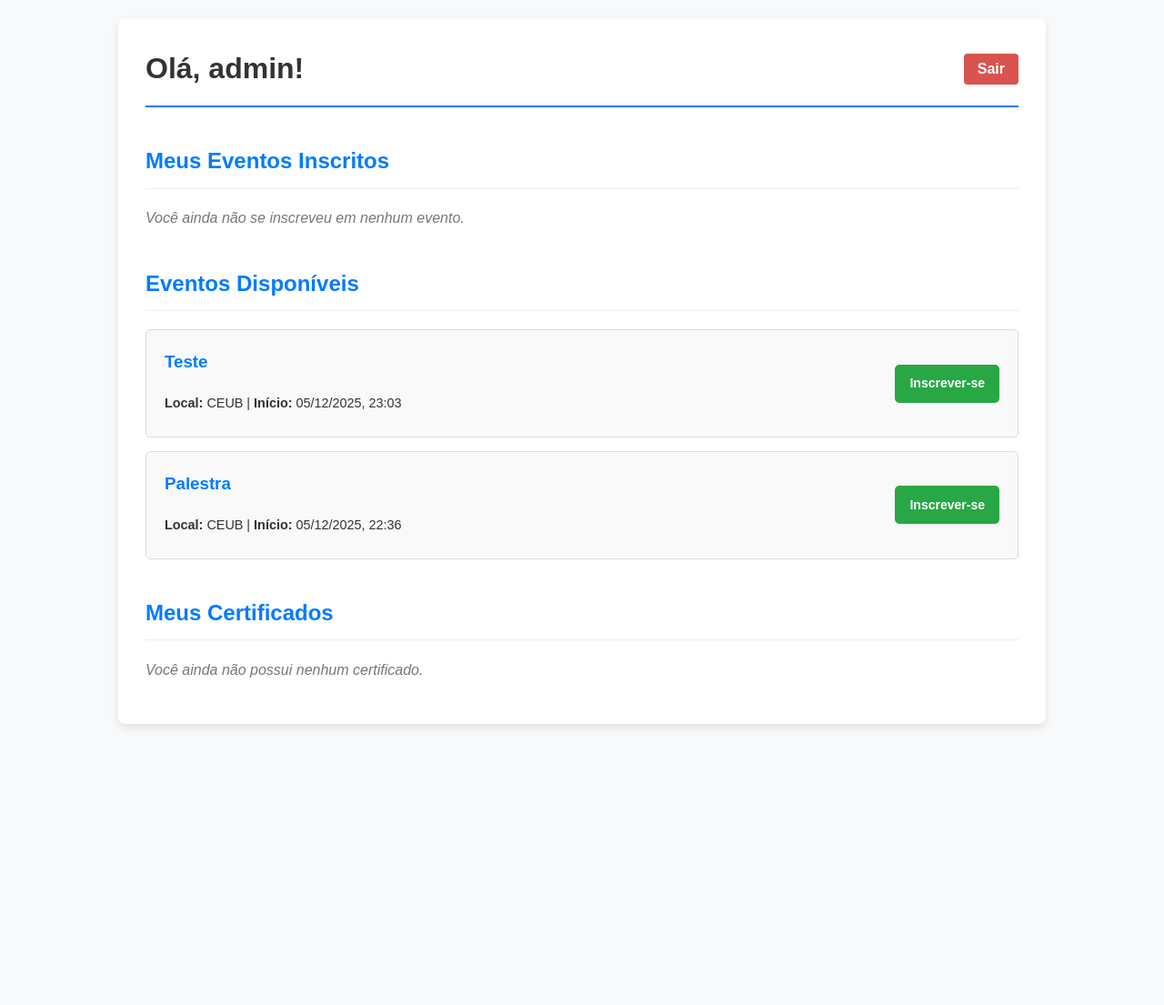
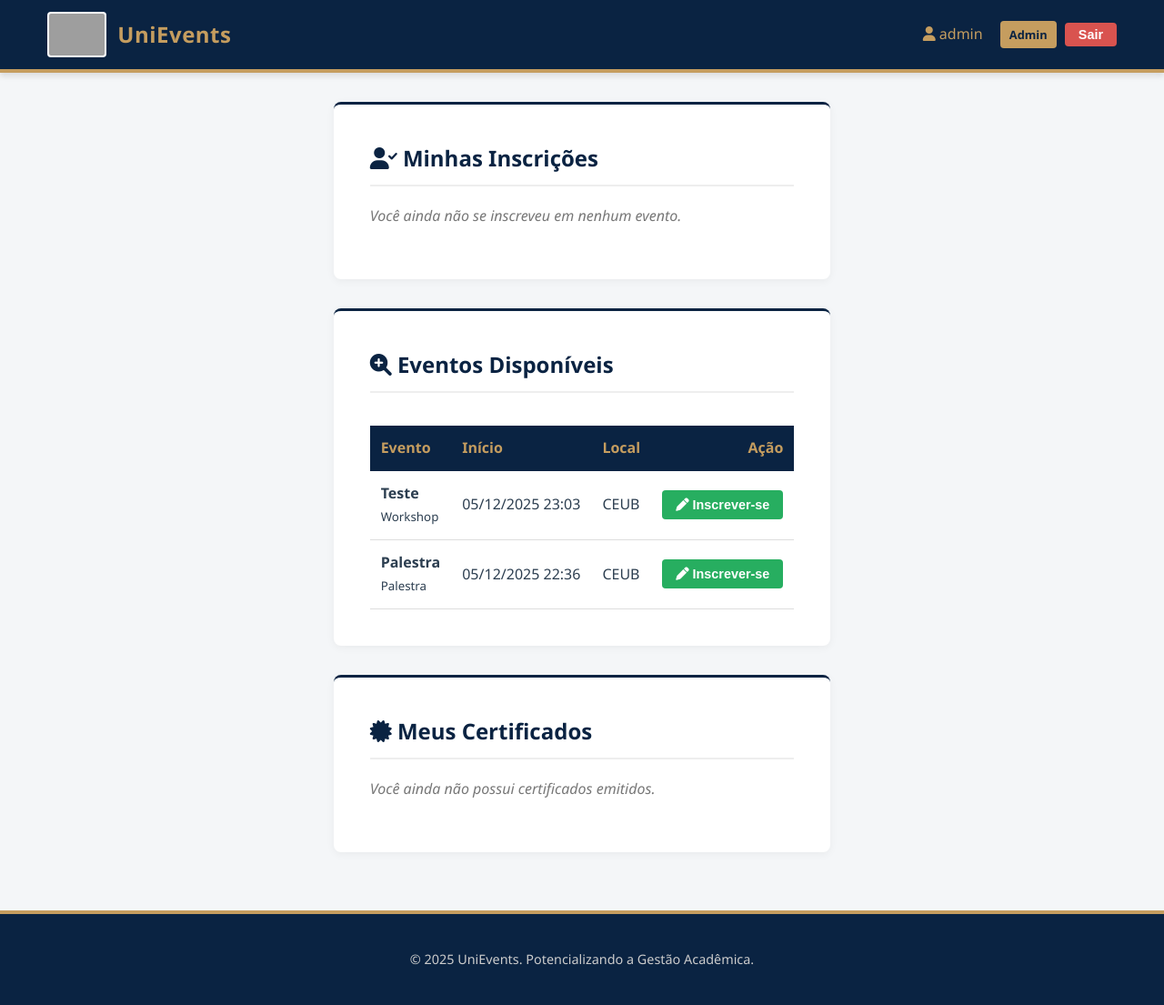
Before and after one commit to brnd1206/Sistema-de-Gestao, a Django app: page /dashboard/participante/ in a window 1280 px wide. Shown: the whole page at 91% size. Before the commit the page ends 800 px from the top, so only its background shows below. Run offline with Django 5.2, Linux system fonts and the light colour scheme; a user stored in the database is signed in; data comes from the database, SQL or seed files in the repository; grey boxes are pictures that could not be loaded.

Commit message:
Mudanças na identificação visual

```diff
--- a/Sgea/sgea_app/templates/sgea_app/dashboard/participantes_dashboard.html
+++ b/Sgea/sgea_app/templates/sgea_app/dashboard/participantes_dashboard.html
@@ -1,179 +1,136 @@
-<!DOCTYPE html>
-<html lang="pt-br">
-<head>
-    <meta charset="UTF-8">
-    <meta name="viewport" content="width=device-width, initial-scale=1.0">
-    <title>Dashboard do Participante - SGEA</title>
-    <style>
-    body { font-family: Arial, sans-serif; background-color: #f8f9fa; color: #333; line-height: 1.6; margin: 0; padding: 20px; }
-    .container { max-width: 960px; margin: auto; background: #fff; padding: 30px; border-radius: 8px; box-shadow: 0 4px 8px rgba(0,0,0,0.1); }
+{% extends 'sgea_app/base.html' %}
 
-    .header { display: flex; justify-content: space-between; align-items: center; border-bottom: 2px solid #007bff; padding-bottom: 15px; margin-bottom: 25px; }
-    .header h1 { margin: 0; }
-    .header .logout-form button { background-color: #d9534f; color: white; padding: 8px 15px; border: none; border-radius: 4px; font-weight: bold; cursor: pointer; font-size: 16px; }
+{% block title %}Painel do Aluno - UniEvents{% endblock %}
 
-    h2 { color: #007bff; border-bottom: 1px solid #eee; padding-bottom: 10px; margin-top: 40px; }
+{% block content %}
 
-    .event-list { list-style: none; padding: 0; }
-    .event-item { background: #f9f9f9; border: 1px solid #ddd; border-radius: 5px; padding: 20px; margin-bottom: 15px; display: flex; justify-content: space-between; align-items: center; }
-
-    .event-details h3 { margin-top: 0; color: #555; }
-    .event-details p { margin: 5px 0; font-size: 0.9em; }
-
-    /* --- INÍCIO DAS CORREÇÕES DOS BOTÕES --- */
-    .event-actions {
-        display: flex;
-        gap: 10px;
-        align-items: center; /* Alinha os botões verticalmente ao centro */
-    }
-
-    /* Remove margens extras do formulário que atrapalham o alinhamento */
-    .event-actions form {
-        margin: 0;
-        display: flex;
-    }
-
-    /* Estilo unificado para garantir que <a> e <button> fiquem iguais */
-    .event-actions .btn {
-        border: 1px solid transparent; /* Iguala o box-model */
-        padding: 10px 15px;
-        border-radius: 5px;
-        color: white;
-        font-weight: bold;
-        cursor: pointer;
-        text-decoration: none;
-        font-size: 14px;
-        line-height: 1.5;
-        display: inline-flex; /* Centraliza conteúdo (texto/ícone) */
-        align-items: center;
-        justify-content: center;
-        height: 42px; /* Altura fixa para garantir uniformidade */
-        box-sizing: border-box;
-    }
-
-    /* Cores dos Botões */
-    .btn-success { background-color: #28a745; }
-    .btn-danger { background-color: #d9534f; }
-
-    /* Botão Azul (Detalhes) */
-    .btn-primary { background-color: #007bff; }
-    .btn-primary:hover { background-color: #0056b3; }
-    /* --- FIM DAS CORREÇÕES --- */
-
-    .no-events, .no-certificates { color: #777; font-style: italic; }
-
-    .messages { list-style: none; padding: 0; margin-bottom: 20px; }
-    .messages li { padding: 15px; margin-bottom: 10px; border-radius: 4px; }
-    .messages .success { background-color: #d4edda; color: #155724; border: 1px solid #c3e6cb; }
-    .messages .info { background-color: #d1ecf1; color: #0c5460; border: 1px solid #bee5eb; }
-    .messages .warning { background-color: #fff3cd; color: #856404; border: 1px solid #ffeeba; }
-
-    /* Tabela de Certificados */
-    .table { width: 100%; border-collapse: collapse; margin-top: 15px;}
-    .table th, .table td { padding: 12px; border: 1px solid #ddd; text-align: left; }
-    .table th { background-color: #f2f2f2; }
-    </style>
-</head>
-<body>
-
-    <div class="container">
-        <div class="header">
-            <h1>Olá, {{ user.first_name|default:user.username }}!</h1>
-            <form action="{% url 'logout' %}" method="post" class="logout-form">
-                {% csrf_token %}
-                <button type="submit">Sair</button>
-            </form>
-        </div>
-
-        {% if messages %}
-            <ul class="messages">
-                {% for message in messages %}
-                    <li class="{{ message.tags }}">{{ message }}</li>
-                {% endfor %}
-            </ul>
-        {% endif %}
-
-        {% if user.perfil == 'professor' %}
-            <h2>Eventos sob Minha Responsabilidade</h2>
-            {% if eventos_responsavel %}
-                <ul class="event-list">
-                    {% for evento in eventos_responsavel %}
-                        <li class="event-item">
-                            <div class="event-details">
-                                <h3>
-                                    <a href="{% url 'detalhes_evento' evento.pk %}" style="text-decoration: none; color: #007bff;">
-                                        {{ evento.nome }}
-                                    </a>
-                                </h3>
-                                <p><strong>Local:</strong> {{ evento.local }}</p>
-                                <p><strong>Início:</strong> {{ evento.data_inicio|date:"d/m/Y, H:i" }} | <strong>Término:</strong> {{ evento.data_fim|date:"d/m/Y, H:i" }}</p>
-                                <p><strong>Inscritos:</strong> {{ evento.participantes.count }} / {{ evento.quantidade_participantes }}</p>
-                            </div>
-                            <div class="event-actions">
-                                <a href="{% url 'detalhes_evento' evento.pk %}" class="btn btn-primary">Detalhes</a>
-                            </div>
-                        </li>
-                    {% endfor %}
-                </ul>
-            {% else %}
-                <p class="no-events">Você não é responsável por nenhum evento no momento.</p>
-            {% endif %}
-        {% endif %}
-
-        <h2>Meus Eventos Inscritos</h2>
-        {% if eventos_inscritos %}
-            <ul class="event-list">
-                {% for evento in eventos_inscritos %}
-                    <li class="event-item">
-                        <div class="event-details">
-                            <h3>{{ evento.nome }}</h3>
-                            <p><strong>Local:</strong> {{ evento.local }} | <strong>Início:</strong> {{ evento.data_inicio|date:"d/m/Y, H:i" }} |
-                            <strong>Término:</strong> {{ evento.data_fim|date:"d/m/Y, H:i" }} </p>
-                        </div>
-                        <div class="event-actions">
-                            <a href="{% url 'detalhes_evento' evento.pk %}" class="btn btn-primary">Detalhes</a>
-
-                            <form action="{% url 'cancelar_inscricao' evento.pk %}" method="post" style="margin: 0;">
-                                {% csrf_token %}
-                                <button type="submit" class="btn btn-danger">Cancelar Inscrição</button>
-                            </form>
-                        </div>
-                    </li>
-                {% endfor %}
-            </ul>
-        {% else %}
-            <p class="no-events">Você ainda não se inscreveu em nenhum evento.</p>
-        {% endif %}
-
-        <h2>Eventos Disponíveis</h2>
-        {% if eventos_disponiveis %}
-            <ul class="event-list">
-                {% for evento in eventos_disponiveis %}
-                    <li class="event-item">
-                        <div class="event-details">
-                            <h3><a href="{% url 'detalhes_evento' evento.pk %}" style="text-decoration: none; color: #007bff;">{{ evento.nome }}</a></h3>
-                            <p><strong>Local:</strong> {{ evento.local }} | <strong>Início:</strong> {{ evento.data_inicio|date:"d/m/Y, H:i" }}</p>
-                        </div>
-                        <div class="event-actions">
-                            <form action="{% url 'inscrever_evento' evento.pk %}" method="post">
-                                {% csrf_token %}
-                                <button type="submit" class="btn btn-success">Inscrever-se</button>
-                            </form>
-                        </div>
-                    </li>
-                {% endfor %}
-            </ul>
-        {% else %}
-            <p class="no-events">Não há eventos disponíveis no momento.</p>
-        {% endif %}
-
-        <h2>Meus Certificados</h2>
-        {% if certificados_obtidos %}
-            <table class="table">
+{% if user.perfil == 'professor' %}
+<div class="card">
+    <h2 style="color: var(--primary-color); border-bottom: 2px solid var(--secondary-color); padding-bottom: 10px;">
+        <i class="fas fa-chalkboard-teacher"></i> Eventos sob Minha Responsabilidade
+    </h2>
+    {% if eventos_responsavel %}
+        <div class="table-responsive">
+            <table>
                 <thead>
                     <tr>
                         <th>Evento</th>
-                        <th>Data de Emissão</th>
+                        <th>Local</th>
+                        <th>Período</th>
+                        <th>Ocupação</th>
+                        <th>Ação</th>
+                    </tr>
+                </thead>
+                <tbody>
+                    {% for evento in eventos_responsavel %}
+                    <tr>
+                        <td><strong>{{ evento.nome }}</strong></td>
+                        <td>{{ evento.local }}</td>
+                        <td>{{ evento.data_inicio|date:"d/m" }} - {{ evento.data_fim|date:"d/m" }}</td>
+                        <td>{{ evento.participantes.count }} / {{ evento.quantidade_participantes }}</td>
+                        <td>
+                            <a href="{% url 'detalhes_evento' evento.pk %}" class="btn btn-primary" style="padding: 5px 15px; font-size: 0.9rem;">Ver</a>
+                        </td>
+                    </tr>
+                    {% endfor %}
+                </tbody>
+            </table>
+        </div>
+    {% else %}
+        <p style="color: #666;">Você não é responsável por nenhum evento no momento.</p>
+    {% endif %}
+</div>
+{% endif %}
+
+<div class="card">
+    <h2><i class="fas fa-user-check"></i> Minhas Inscrições</h2>
+    {% if eventos_inscritos %}
+        <div class="table-responsive">
+            <table>
+                <thead>
+                    <tr>
+                        <th>Evento</th>
+                        <th>Data e Hora</th>
+                        <th>Local</th>
+                        <th style="text-align: right;">Ações</th>
+                    </tr>
+                </thead>
+                <tbody>
+                    {% for evento in eventos_inscritos %}
+                    <tr>
+                        <td><strong>{{ evento.nome }}</strong></td>
+                        <td>{{ evento.data_inicio|date:"d/m/Y H:i" }}</td>
+                        <td>{{ evento.local }}</td>
+                        <td style="text-align: right;">
+                            <a href="{% url 'detalhes_evento' evento.pk %}" class="btn btn-primary" style="padding: 5px 10px; font-size: 0.8rem; margin-right: 5px;">
+                                <i class="fas fa-info-circle"></i> Detalhes
+                            </a>
+                            <form action="{% url 'cancelar_inscricao' evento.pk %}" method="post" style="display:inline;">
+                                {% csrf_token %}
+                                <button type="submit" class="btn btn-danger" style="padding: 5px 10px; font-size: 0.8rem;">
+                                    <i class="fas fa-times"></i> Sair
+                                </button>
+                            </form>
+                        </td>
+                    </tr>
+                    {% endfor %}
+                </tbody>
+            </table>
+        </div>
+    {% else %}
+        <p style="font-style: italic; color: #777;">Você ainda não se inscreveu em nenhum evento.</p>
+    {% endif %}
+</div>
+
+<div class="card">
+    <h2><i class="fas fa-search-plus"></i> Eventos Disponíveis</h2>
+    {% if eventos_disponiveis %}
+        <div class="table-responsive">
+            <table>
+                <thead>
+                    <tr>
+                        <th>Evento</th>
+                        <th>Início</th>
+                        <th>Local</th>
+                        <th style="text-align: right;">Ação</th>
+                    </tr>
+                </thead>
+                <tbody>
+                    {% for evento in eventos_disponiveis %}
+                    <tr>
+                        <td>
+                            <strong>{{ evento.nome }}</strong><br>
+                            <small>{{ evento.get_tipo_evento_display }}</small>
+                        </td>
+                        <td>{{ evento.data_inicio|date:"d/m/Y H:i" }}</td>
+                        <td>{{ evento.local }}</td>
+                        <td style="text-align: right;">
+                            <form action="{% url 'inscrever_evento' evento.pk %}" method="post">
+                                {% csrf_token %}
+                                <button type="submit" class="btn btn-success" style="padding: 8px 15px; font-size: 0.9rem;">
+                                    <i class="fas fa-pen"></i> Inscrever-se
+                                </button>
+                            </form>
+                        </td>
+                    </tr>
+                    {% endfor %}
+                </tbody>
+            </table>
+        </div>
+    {% else %}
+        <p style="font-style: italic; color: #777;">Não há novos eventos disponíveis para inscrição no momento.</p>
+    {% endif %}
+</div>
+
+<div class="card">
+    <h2><i class="fas fa-certificate"></i> Meus Certificados</h2>
+    {% if certificados_obtidos %}
+        <div class="table-responsive">
+            <table>
+                <thead>
+                    <tr>
+                        <th>Evento</th>
+                        <th>Data Emissão</th>
                         <th>Código de Validação</th>
                     </tr>
                 </thead>
@@ -182,16 +139,19 @@
                     <tr>
                         <td>{{ certificado.inscricao.evento.nome }}</td>
                         <td>{{ certificado.data_emissao|date:"d/m/Y" }}</td>
-                        <td><strong>{{ certificado.codigo_validacao }}</strong></td>
+                        <td>
+                            <span style="font-family: monospace; background: #eee; padding: 4px 8px; border-radius: 4px; border: 1px solid #ccc;">
+                                {{ certificado.codigo_validacao }}
+                            </span>
+                        </td>
                     </tr>
                     {% endfor %}
                 </tbody>
             </table>
-        {% else %}
-            <p class="no-certificates">Você ainda não possui nenhum certificado.</p>
-        {% endif %}
+        </div>
+    {% else %}
+        <p style="font-style: italic; color: #777;">Você ainda não possui certificados emitidos.</p>
+    {% endif %}
+</div>
 
-    </div>
-
-</body>
-</html>
+{% endblock %}
```
Also changed, not shown: Sgea/sgea_app/templates/sgea_app/dashboard/logs_auditoria.html (+58 -42 lines), Sgea/sgea_app/templates/sgea_app/dashboard/organizador_dashboard.html (+49 -50 lines), Sgea/sgea_app/templates/sgea_app/emails/acc_active_email.html (+33 -28 lines).
